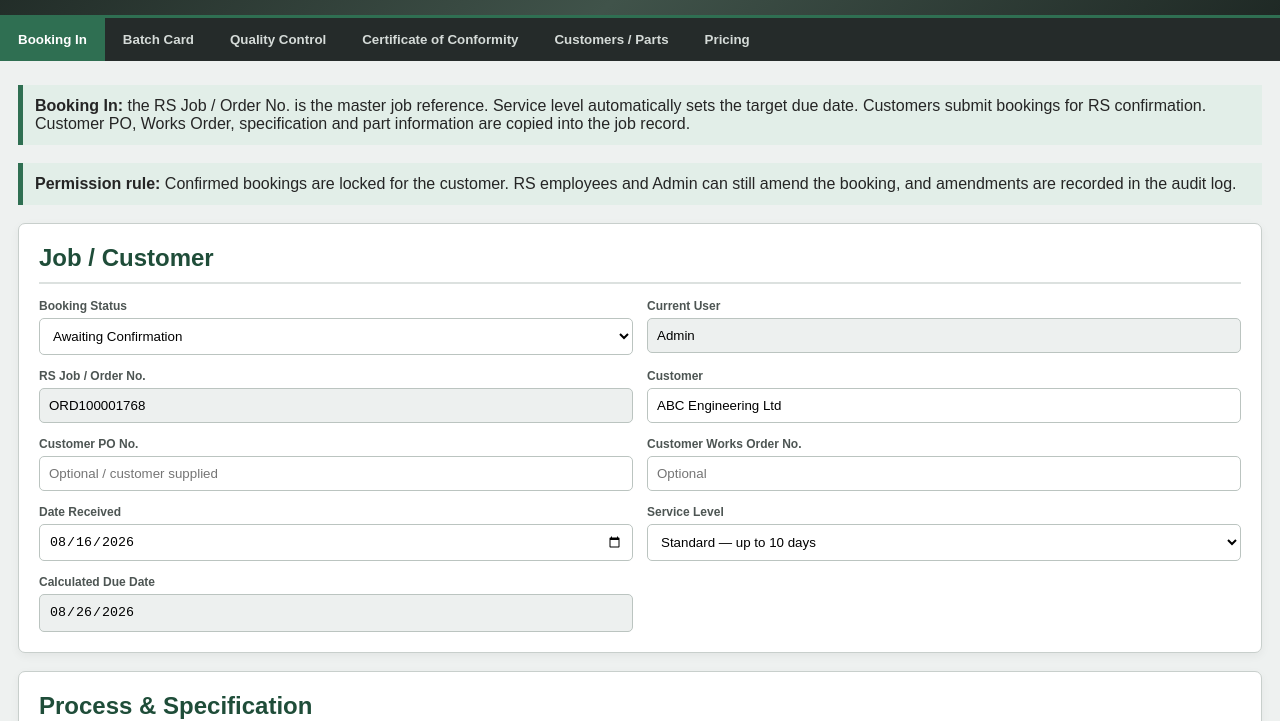
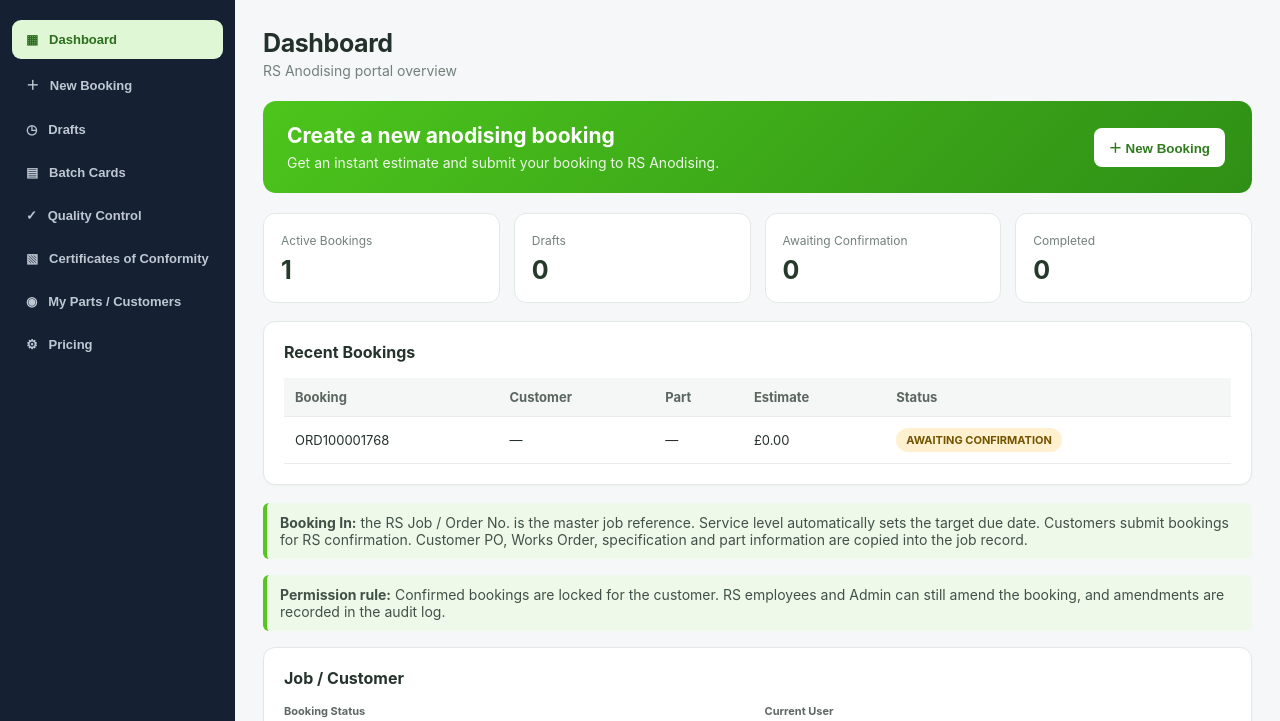
Before and after one commit to SeaRo01/RS-Anodising-Portal-Prototype, a plain HTML site: page index.html in a window 1280 px wide. Shown: the part 68-789 px from the top of the page. Drawn offline with Linux system fonts and the light colour scheme.

Commit message:
index.html
Base44 UX + RS functionality + verified RS pricing

```diff
--- a/index.html
+++ b/index.html
@@ -3,37 +3,124 @@
 <head>
 <meta charset="utf-8">
 <meta name="viewport" content="width=device-width,initial-scale=1">
-<title>RS Anodising | Traceability Portal</title>
+<title>RS Anodising | Portal V8</title>
 <style>
-:root{--g:#2f6f52;--gd:#1f4d39;--gl:#e2eee8;--d:#252b2a;--m:#89918e;--ml:#dce1df;--bg:#eef1f0;--w:#fff;--b:#c8cfcc;--pass:#247a45;--fail:#b52a25;--hold:#a27616}
-*{box-sizing:border-box}body{margin:0;font-family:Arial,sans-serif;background:var(--bg);color:#252525}
-header{background:linear-gradient(135deg,#1f2925,#40534a,#1f2925);color:#fff;padding:18px 28px;display:flex;justify-content:space-between;align-items:center;border-bottom:3px solid var(--g)}
-header h1{margin:0;font-size:22px}header small{opacity:.75}nav{background:var(--d);display:flex;overflow:auto}nav button{border:0;background:transparent;color:#d5dbd8;padding:14px 18px;font-weight:bold;cursor:pointer}nav button.active{background:var(--g);color:#fff}
-.container{max-width:1450px;margin:24px auto;padding:0 18px}.page{display:none}.page.active{display:block}.card{background:#fff;border:1px solid var(--b);border-radius:7px;padding:20px;margin-bottom:18px;box-shadow:0 3px 10px #0000000d}.card h2{margin:0 0 15px;color:var(--gd);border-bottom:2px solid var(--ml);padding-bottom:10px}
-.grid{display:grid;grid-template-columns:repeat(2,1fr);gap:14px}.grid3{display:grid;grid-template-columns:repeat(3,1fr);gap:14px}.grid4{display:grid;grid-template-columns:repeat(4,1fr);gap:14px}label{display:block;font-size:12px;font-weight:bold;color:#4d5553;margin-bottom:5px}input,select,textarea{width:100%;padding:9px;border:1px solid #bbc4c0;border-radius:5px;background:#fff}textarea{min-height:75px}.readonly{background:#edf0ef}
-button.action{border:0;border-radius:5px;padding:10px 15px;font-weight:bold;cursor:pointer;margin:3px}.primary{background:linear-gradient(135deg,var(--g),var(--gd));color:#fff}.secondary{background:linear-gradient(#e8ebea,#cfd5d2);color:#222}.danger{background:var(--fail);color:#fff}.success{background:var(--pass);color:#fff}
-.notice{background:var(--gl);border-left:5px solid var(--g);padding:12px;margin-bottom:18px}.part{border:1px solid var(--b);border-left:5px solid var(--g);padding:17px;border-radius:6px;margin:12px 0;background:#fafcfb}.parthead{display:flex;justify-content:space-between;align-items:center}.parthead h3{color:var(--gd)}
-.thumb{width:170px;height:125px;border:2px dashed #aab3af;border-radius:6px;background:#f3f5f4;display:flex;align-items:center;justify-content:center;overflow:hidden;cursor:pointer;text-align:center;color:#707976}.thumb img{width:100%;height:100%;object-fit:contain;background:#fff}
-.parttop{display:grid;grid-template-columns:190px 1fr;gap:20px}.jig{margin-top:15px;background:#edf4f0;border:1px solid #c9d8d0;border-radius:6px;padding:15px}.jig h3{margin-top:0;color:var(--gd)}
-.batchhead{background:linear-gradient(135deg,#27322e,#40534a);color:#fff;padding:20px;border-radius:7px;margin-bottom:18px}.batchhead h2{margin:0 0 15px}.batchmeta{display:grid;grid-template-columns:repeat(4,1fr);gap:10px}.batchmeta div{background:#ffffff12;border:1px solid #ffffff22;padding:10px;border-radius:4px}.batchmeta small{display:block;opacity:.7}
-table{width:100%;border-collapse:collapse}th,td{padding:9px;border-bottom:1px solid #dde2e0;text-align:left;font-size:13px}th{background:linear-gradient(#e7eae9,#d4d9d7)}.status{display:inline-block;padding:5px 10px;border-radius:15px;font-size:11px;font-weight:bold}.pass{background:#d9f0df;color:#17632f}.fail{background:#f8d8d6;color:#941f1b}.hold{background:#fff0c4;color:#735300}
-.stats{display:grid;grid-template-columns:repeat(4,1fr);gap:12px}.stat{padding:15px;background:linear-gradient(135deg,#f4f6f5,#dfe4e2);border:1px solid var(--b);border-radius:6px}.stat strong{display:block;font-size:23px;color:var(--gd)}
-.coc{background:#fff;border:1px solid #aaa;padding:35px;max-width:1050px;margin:auto}.cochead{text-align:center;border-bottom:3px solid var(--g);padding-bottom:15px}.cochead h1{color:var(--gd)}.modal{display:none;position:fixed;inset:0;background:#000c;z-index:9;align-items:center;justify-content:center}.modal.show{display:flex}.modal img{max-width:90vw;max-height:88vh;background:#fff}.close{position:absolute;right:25px;top:15px;color:#fff;font-size:35px;cursor:pointer}
-@media(max-width:850px){.grid,.grid3,.grid4,.batchmeta,.stats,.parttop{grid-template-columns:1fr}.thumb{width:100%;max-width:300px}}
-@media print{header,nav,.action{display:none!important}body{background:#fff}.coc{border:0;box-shadow:none}}
+:root{
+  --green:#58c51f;--green2:#2f8f16;--green-dark:#1d3b25;
+  --navy:#152033;--navy2:#202c40;--bg:#f5f7f8;--card:#fff;
+  --text:#24302a;--muted:#738079;--border:#e3e8e5;
+  --success:#36a269;--warning:#d89b21;--danger:#c94a42;
+}
+*{box-sizing:border-box}
+body{margin:0;font-family:Inter,Segoe UI,Arial,sans-serif;background:var(--bg);color:var(--text);font-size:14px}
+header{
+  height:68px;background:#fff;color:var(--text);padding:0 24px;
+  display:flex;justify-content:space-between;align-items:center;
+  border-bottom:1px solid var(--border);position:sticky;top:0;z-index:5
+}
+header h1{margin:0;font-size:19px;letter-spacing:-.2px}
+header small{color:var(--muted)}
+header select{border:1px solid var(--border)!important;border-radius:8px!important;background:#fff!important;padding:8px 10px!important}
+nav{
+  position:fixed;left:0;top:68px;bottom:0;width:235px;background:var(--navy);
+  display:flex;flex-direction:column;padding:18px 12px;overflow:auto;z-index:4
+}
+nav button{
+  border:0;background:transparent;color:#bfc8d2;padding:12px 14px;font-weight:600;
+  cursor:pointer;border-radius:9px;text-align:left;margin:2px 0;font-size:13px
+}
+nav button:hover{background:#ffffff0d;color:#fff}
+nav button.active{background:#dff7d4;color:#2c6e1e}
+.container{max-width:none;margin:0 0 0 235px;padding:28px 28px 60px}
+.page{display:none}.page.active{display:block}
+.pageTitle{margin:0 0 4px;font-size:25px;letter-spacing:-.4px}.pageSubtitle{color:var(--muted);margin-bottom:22px}
+.card{
+  background:var(--card);border:1px solid var(--border);border-radius:12px;padding:20px;
+  margin-bottom:18px;box-shadow:0 1px 2px #15203308
+}
+.card h2{margin:0 0 16px;color:#26332c;border:0;padding:0;font-size:16px}
+.grid{display:grid;grid-template-columns:repeat(2,1fr);gap:14px}
+.grid3{display:grid;grid-template-columns:repeat(3,1fr);gap:14px}
+.grid4{display:grid;grid-template-columns:repeat(4,1fr);gap:14px}
+label{display:block;font-size:11px;font-weight:700;color:#5d6862;margin-bottom:6px}
+input,select,textarea{width:100%;padding:10px 11px;border:1px solid #d4dcd7;border-radius:8px;background:#fff;color:#26302b;outline:none}
+input:focus,select:focus,textarea:focus{border-color:#78c95d;box-shadow:0 0 0 3px #58c51f18}
+textarea{min-height:85px}.readonly{background:#f2f5f3}
+button.action{border:0;border-radius:8px;padding:10px 15px;font-weight:700;cursor:pointer;margin:3px}
+.primary{background:linear-gradient(135deg,var(--green),var(--green2));color:#fff}
+.secondary{background:#fff;border:1px solid #d4dcd7!important;color:#344039}
+.danger{background:#c94a42;color:#fff}.success{background:#36a269;color:#fff}
+.notice{background:#eef9ea;border-left:4px solid var(--green);padding:11px 13px;margin-bottom:16px;border-radius:6px;color:#415148}
+.part{border:1px solid var(--border);padding:17px;border-radius:10px;margin:12px 0;background:#fbfcfc}
+.parthead{display:flex;justify-content:space-between;align-items:center}.parthead h3{color:#2b4230;margin:0}
+.thumb{width:170px;height:125px;border:2px dashed #cbd5cf;border-radius:8px;background:#f7f9f8;display:flex;align-items:center;justify-content:center;overflow:hidden;cursor:pointer;text-align:center;color:#7a8580}
+.thumb img{width:100%;height:100%;object-fit:contain;background:#fff}
+.parttop{display:grid;grid-template-columns:190px 1fr;gap:20px}
+.jig{margin-top:15px;background:#f1f8ee;border:1px solid #d7e8d0;border-radius:8px;padding:15px}.jig h3{margin-top:0;color:#2f6f22}
+.batchhead{background:linear-gradient(135deg,#162235,#26374d);color:#fff;padding:20px;border-radius:12px;margin-bottom:18px}
+.batchhead h2{margin:0 0 15px}.batchmeta{display:grid;grid-template-columns:repeat(4,1fr);gap:10px}
+.batchmeta div{background:#ffffff10;border:1px solid #ffffff20;padding:10px;border-radius:7px}.batchmeta small{display:block;opacity:.7}
+table{width:100%;border-collapse:collapse}th,td{padding:11px;border-bottom:1px solid #e8ecea;text-align:left;font-size:13px}th{background:#f5f7f6;color:#5b6660}
+.status{display:inline-block;padding:5px 10px;border-radius:20px;font-size:11px;font-weight:700}.pass{background:#dcf4e5;color:#176b38}.fail{background:#f9dfdd;color:#941f1b}.hold{background:#fff1cf;color:#735300}
+.stats{display:grid;grid-template-columns:repeat(4,1fr);gap:14px}.stat{padding:17px;background:#fff;border:1px solid var(--border);border-radius:12px}
+.stat strong{display:block;font-size:25px;color:#263a2c;margin-top:7px}.stat span{color:var(--muted);font-size:12px}
+.hero{background:linear-gradient(135deg,#4cc51c,#2f8f16);color:#fff;border-radius:13px;padding:22px 24px;margin-bottom:20px;display:flex;justify-content:space-between;align-items:center}
+.hero h2{margin:0 0 6px;color:#fff}.hero p{margin:0;opacity:.9}.hero .action{background:#fff;color:#2f7b1d}
+.quickGrid{display:grid;grid-template-columns:repeat(4,1fr);gap:14px}.quick{background:#fff;border:1px solid var(--border);border-radius:12px;padding:18px}.quick b{font-size:20px}.quick small{display:block;color:var(--muted);margin-top:5px}
+.coc{background:#fff;border:1px solid #aaa;padding:35px;max-width:1050px;margin:auto}.cochead{text-align:center;border-bottom:3px solid var(--green);padding-bottom:15px}.cochead h1{color:#2f6f22}
+.modal{display:none;position:fixed;inset:0;background:#000c;z-index:9;align-items:center;justify-content:center}.modal.show{display:flex}.modal img{max-width:90vw;max-height:88vh;background:#fff}.close{position:absolute;right:25px;top:15px;color:#fff;font-size:35px;cursor:pointer}
+@media(max-width:1050px){nav{width:200px}.container{margin-left:200px}.grid3,.grid4,.stats,.quickGrid{grid-template-columns:repeat(2,1fr)}}
+@media(max-width:760px){
+  header{height:auto;padding:12px 15px}nav{position:static;width:auto;flex-direction:row;top:auto;bottom:auto;padding:8px;overflow:auto}
+  .container{margin:0;padding:18px}.grid,.grid3,.grid4,.batchmeta,.stats,.parttop,.quickGrid{grid-template-columns:1fr}
+  nav button{white-space:nowrap}.hero{align-items:flex-start;gap:15px;flex-direction:column}
+}
+@media print{header,nav,.action{display:none!important}body{background:#fff}.container{margin:0}.coc{border:0;box-shadow:none}}
 </style>
 </head>
 <body>
 <header><div><h1>RS Anodising</h1><small>Production & Traceability Portal</small></div><div style="text-align:right"><small>Signed in as</small><br><select id="userRole" onchange="setRole(this.value)" style="padding:5px;border-radius:4px"><option value="ADMIN">Admin</option><option value="EMPLOYEE">Employee</option><option value="CUSTOMER">Customer</option></select></div></header>
 <nav>
-<button class="active" onclick="page('booking',this)">Booking In</button>
-<button onclick="page('batch',this)">Batch Card</button>
-<button onclick="page('qc',this)">Quality Control</button>
-<button onclick="page('coc',this)">Certificate of Conformity</button>
-<button onclick="page('customers',this)">Customers / Parts</button><button onclick="page('pricing',this)">Pricing</button>
+<button class="active" onclick="page('dashboard',this)">▦ &nbsp; Dashboard</button>
+<button onclick="page('booking',this)">＋ &nbsp; New Booking</button>
+<button onclick="page('drafts',this)">◷ &nbsp; Drafts</button>
+<button onclick="page('batch',this)">▤ &nbsp; Batch Cards</button>
+<button onclick="page('qc',this)">✓ &nbsp; Quality Control</button>
+<button onclick="page('coc',this)">▧ &nbsp; Certificates of Conformity</button>
+<button onclick="page('customers',this)">◉ &nbsp; My Parts / Customers</button>
+<button onclick="page('pricing',this)">⚙ &nbsp; Pricing</button>
 </nav>
 <main class="container">
 
+
+<section id="dashboard" class="page active">
+  <h1 class="pageTitle">Dashboard</h1>
+  <div class="pageSubtitle">RS Anodising portal overview</div>
+  <div class="hero">
+    <div><h2>Create a new anodising booking</h2><p>Get an instant estimate and submit your booking to RS Anodising.</p></div>
+    <button class="action" onclick="page('booking',document.querySelectorAll('nav button')[1])">＋ New Booking</button>
+  </div>
+  <div class="stats">
+    <div class="stat"><span>Active Bookings</span><strong id="dashActive">0</strong></div>
+    <div class="stat"><span>Drafts</span><strong id="dashDrafts">0</strong></div>
+    <div class="stat"><span>Awaiting Confirmation</span><strong id="dashAwaiting">0</strong></div>
+    <div class="stat"><span>Completed</span><strong id="dashCompleted">0</strong></div>
+  </div>
+  <div class="card" style="margin-top:18px">
+    <h2>Recent Bookings</h2>
+    <table><thead><tr><th>Booking</th><th>Customer</th><th>Part</th><th>Estimate</th><th>Status</th></tr></thead>
+    <tbody id="dashboardRows"><tr><td colspan="5">No bookings yet.</td></tr></tbody></table>
+  </div>
+</section>
+
+<section id="drafts" class="page">
+  <h1 class="pageTitle">Saved Drafts</h1>
+  <div class="pageSubtitle">Return to unfinished customer bookings without losing entered information.</div>
+  <div class="card">
+    <table><thead><tr><th>Saved</th><th>Customer</th><th>Job</th><th>Parts</th><th>Service</th><th>Status</th><th></th></tr></thead>
+    <tbody id="draftRows"><tr><td colspan="7">No saved drafts.</td></tr></tbody></table>
+  </div>
+</section>
 <section id="booking" class="page active">
 <div class="notice"><b>Booking In:</b> the RS Job / Order No. is the master job reference. Service level automatically sets the target due date. Customers submit bookings for RS confirmation. Customer PO, Works Order, specification and part information are copied into the job record.</div>
 <div class="notice"><b>Permission rule:</b> Confirmed bookings are locked for the customer. RS employees and Admin can still amend the booking, and amendments are recorded in the audit log.</div><div class="card"><h2>Job / Customer</h2><div class="grid">
@@ -201,7 +288,19 @@ function $(id){return document.getElementById(id)}
 function esc(v){return String(v??"").replace(/[&<>"']/g,m=>({"&":"&amp;","<":"&lt;",">":"&gt;",'"':"&quot;","'":"&#039;"}[m]))}
 function save(){try{localStorage.rsJob=JSON.stringify(job);localStorage.rsParts=JSON.stringify(parts);localStorage.rsMasters=JSON.stringify(masters);return true}catch(e){console.warn("Local storage save failed:",e);return false}}
 function load(){try{job=JSON.parse(localStorage.rsJob)||job;parts=JSON.parse(localStorage.rsParts)||[];masters=JSON.parse(localStorage.rsMasters)||[]}catch(e){}}
-function page(id,btn){document.querySelectorAll(".page").forEach(x=>x.classList.remove("active"));$(id).classList.add("active");document.querySelectorAll("nav button").forEach(x=>x.classList.remove("active"));btn.classList.add("active");if(id==="batch")renderBatch();if(id==="qc")renderQC();if(id==="coc")renderCoC();if(id==="customers")renderMasters();if(id==="pricing")loadPricingInputs()}
+function page(id,btn){
+  document.querySelectorAll(".page").forEach(x=>x.classList.remove("active"));
+  if($(id))$(id).classList.add("active");
+  document.querySelectorAll("nav button").forEach(x=>x.classList.remove("active"));
+  if(btn)btn.classList.add("active");
+  if(id==="dashboard")renderDashboard();
+  if(id==="drafts")renderDrafts();
+  if(id==="batch")renderBatch();
+  if(id==="qc")renderQC();
+  if(id==="coc")renderCoC();
+  if(id==="customers")renderMasters();
+  if(id==="pricing")loadPricingInputs();
+}
 function specChanged(){let other=$("spec").value==="OTHER";$("specOther").disabled=!other;if(!other)$("specOther").value=""}
 function addPart(){parts.push({id:Date.now(),partNo:"",description:"",drawing:"",revision:"",grade:"",gradeOther:"",quantity:0,image:"",surfaceArea:"",jig:{rack:"",jig:"",qty:0,operator:"",notes:"",reference:"",actual:""},qc:{readings:[],visual:"",seal:"",checked:0,passed:0,result:"HOLD"}});renderParts()}
 function removePart(id){parts=parts.filter(p=>p.id!==id);renderParts();save()}
@@ -597,7 +696,7 @@ function saveForLater(){
   if(!saveDraftStore(drafts))return;
   job.draftId=id;job.status="DRAFT";save();
   $("bookingSaveStatus").textContent="Draft saved. You can return and continue this booking later.";
-  renderDrafts();
+  renderDrafts();renderDashboard();
 }
 function loadDraft(id){
   const d=draftStore().find(x=>x.id===id);
@@ -631,6 +730,24 @@ function deleteDraft(id){
   saveDraftStore(draftStore().filter(x=>x.id!==id));
   if(job.draftId===id){delete job.draftId;save()}
   renderDrafts();
+}
+
+function renderDashboard(){
+  const drafts=draftStore();
+  const active=(job.status!=="COMPLETED"&&job.status!=="DISPATCHED")?1:0;
+  if($("dashActive"))$("dashActive").textContent=active;
+  if($("dashDrafts"))$("dashDrafts").textContent=drafts.length;
+  if($("dashAwaiting"))$("dashAwaiting").textContent=(job.status==="AWAITING CONFIRMATION"?1:0);
+  if($("dashCompleted"))$("dashCompleted").textContent=(job.status==="COMPLETED"||job.status==="DISPATCHED"?1:0);
+  const t=$("dashboardRows"); if(!t)return;
+  const part=parts[0];
+  t.innerHTML=`<tr>
+    <td>${esc(job.jobNo||"ORD100001768")}</td>
+    <td>${esc(job.customer||"—")}</td>
+    <td>${esc(part?.description||part?.partNo||"—")}</td>
+    <td>£${Number(pricing.finalTotal||0).toFixed(2)}</td>
+    <td><span class="status ${job.status==="CONFIRMED"?"pass":"hold"}">${esc(job.status||"AWAITING CONFIRMATION")}</span></td>
+  </tr>`;
 }
 function renderDrafts(){
   const t=$("draftRows");if(!t)return;
@@ -670,5 +787,6 @@ if(job.service)$("service").value=job.service;
 updateDueDate();
 specChanged();renderAudit();renderDrafts();applyPermissions();renderEstimate();
 </script>
+<script>document.addEventListener("DOMContentLoaded",()=>{renderDashboard();renderDrafts();});</script>
 </body>
 </html>
```
